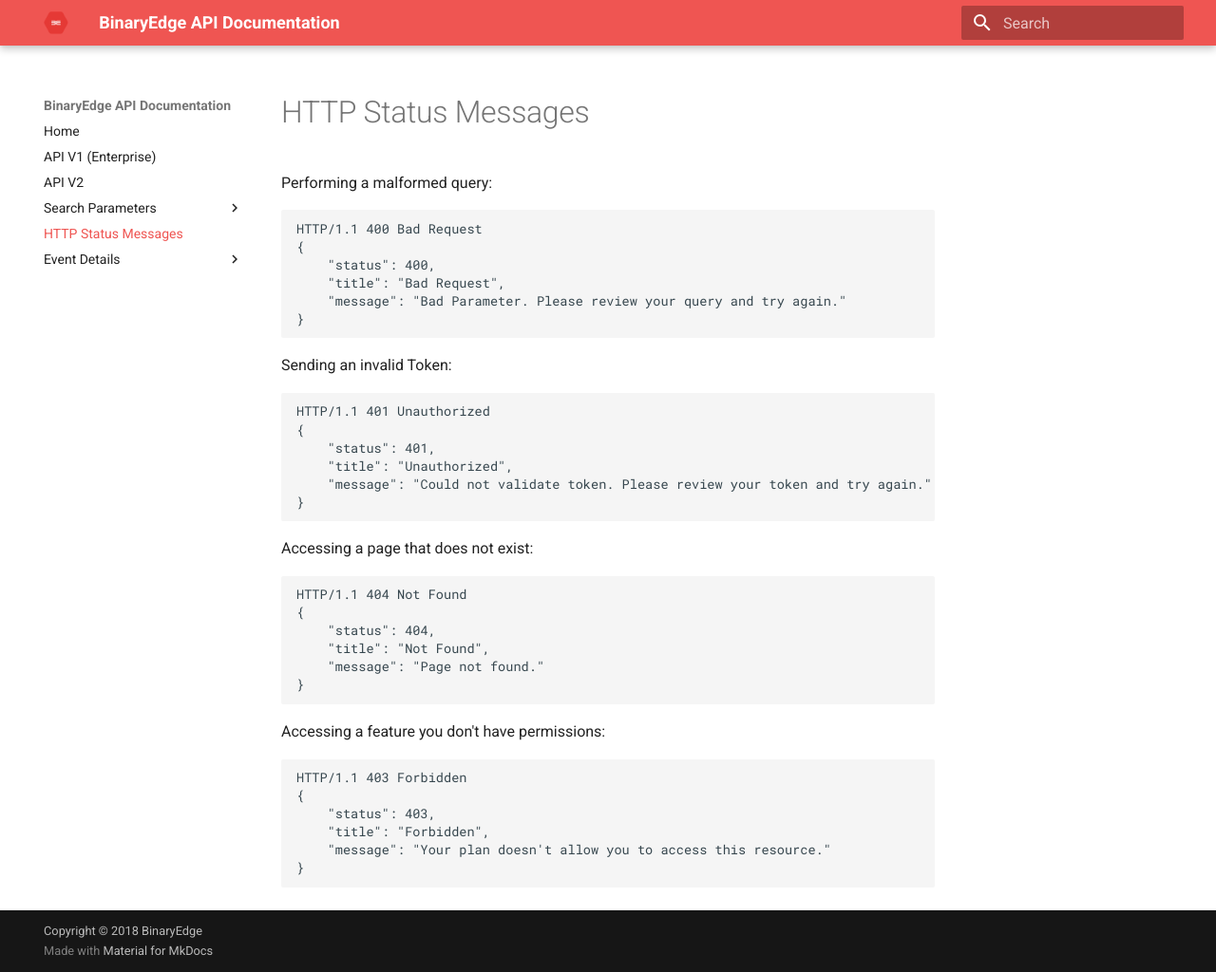
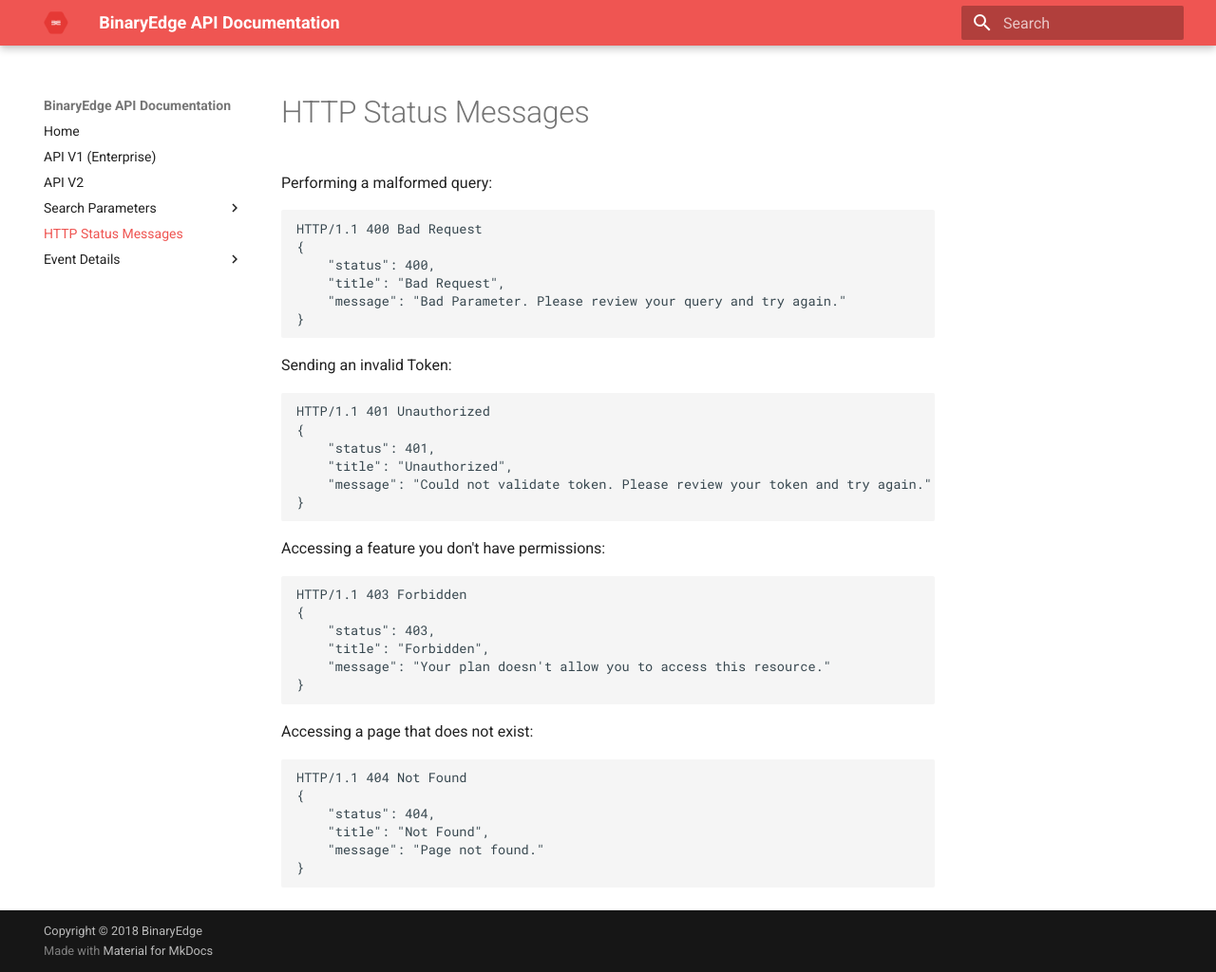
Before and after one commit to igama/docs.binaryedge.io, an MkDocs documentation site: the page built from docs/errors.md, in a window 1280 px wide and 1024 px high. Shown: the whole window at 95% size. Built offline with MkDocs 1.6.1 and Material for MkDocs 9.7.7, drawn with Linux system fonts in a browser that asks for light colours; part of the change alters nothing that is shown.

````diff
--- a/docs/errors.md
+++ b/docs/errors.md
@@ -11,7 +11,6 @@ HTTP/1.1 400 Bad Request
 }
 ```
 
-
 Sending an invalid Token:
 
 ```
@@ -23,6 +22,16 @@ HTTP/1.1 401 Unauthorized
 }
 ```
 
+Accessing a feature you don't have permissions:
+
+```
+HTTP/1.1 403 Forbidden
+{
+    "status": 403,
+    "title": "Forbidden",
+    "message": "Your plan doesn't allow you to access this resource."
+}
+```
 
 Accessing a page that does not exist:
 
@@ -34,15 +43,3 @@ HTTP/1.1 404 Not Found
     "message": "Page not found."
 }
 ```
-
-
-Accessing a feature you don't have permissions:
-
-```
-HTTP/1.1 403 Forbidden
-{
-    "status": 403,
-    "title": "Forbidden",
-    "message": "Your plan doesn't allow you to access this resource."
-}
-```
````
